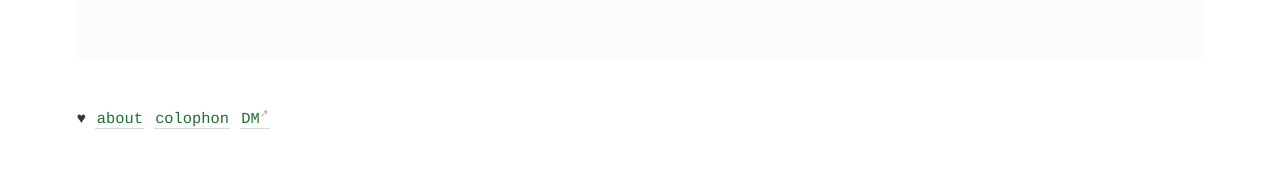
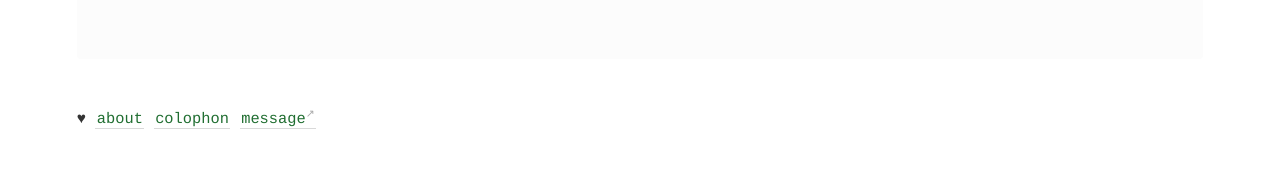
Before and after one commit to geminiworms/talyssagarden.github.io, a Jekyll site: the page built from _notes/site-meta.md, in a window 1280 px wide. Shown: the part 1260-1455 px from the top of the page. Built offline with Jekyll 4.4.1, drawn with Linux system fonts in a browser that asks for light colours; comment, search, counter and statistics services are not loaded.

Commit message:
Update footer.html

```diff
--- a/_includes/footer.html
+++ b/_includes/footer.html
@@ -1 +1 @@
-&hearts; <a class="internal-link" href="/about">about</a>  <a class="internal-link" href="/colophon">colophon</a> <a href="https://twitter.com/messages/compose?recipient_id=talyssa&ref_src=twsrc%5Etfw" class="twitter-dm-button" data-show-screen-name="false" data-screen-name="T4LYSSA" data-show-count="false">DM</a><script async src="https://platform.twitter.com/widgets.js" charset="utf-8"></script>
+&hearts; <a class="internal-link" href="/about">about</a>  <a class="internal-link" href="/colophon">colophon</a> <a href="https://twitter.com/messages/compose?recipient_id=talyssa&ref_src=twsrc%5Etfw" class="twitter-dm-button" data-show-screen-name="false" data-screen-name="T4LYSSA" data-show-count="false">message</a><script async src="https://platform.twitter.com/widgets.js" charset="utf-8"></script>
```
